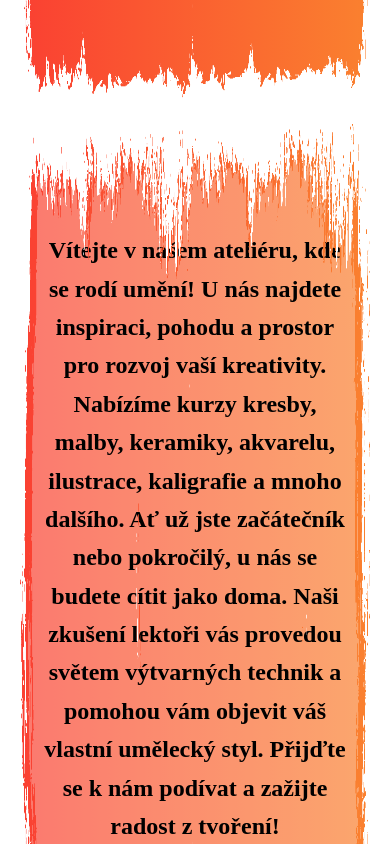
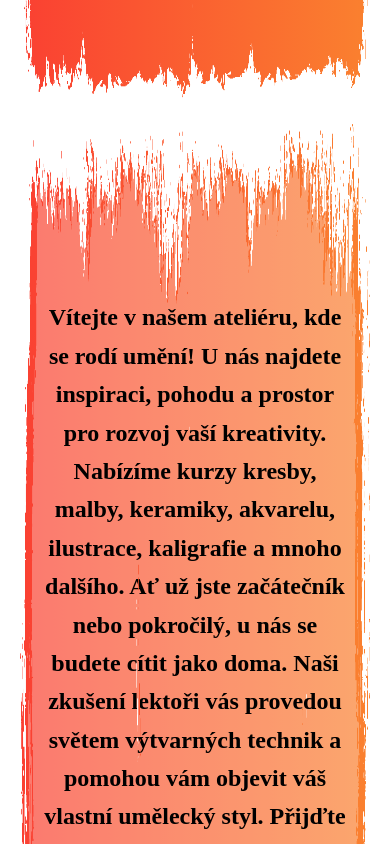
Before and after one commit to pulcovamon/tvorive-kurzy, a React (Vite) app: page /tvorive-kurzy/ in a window 390 px wide. Shown: the part 940-1784 px from the top of the page. Built offline with nearby package versions, Linux system fonts and the light colour scheme; the HTML template or start-up script is replaced by a standard one; a web font is replaced by a local one.

Commit message:
try to make padding in welcome text container larger

```diff
--- a/src/App.css
+++ b/src/App.css
@@ -431,7 +431,7 @@ h2 {
   }
 
   .text-inside-container {
-    padding: 30% 5%;
+    padding: 50% 5%;
   }
 
 }
```
